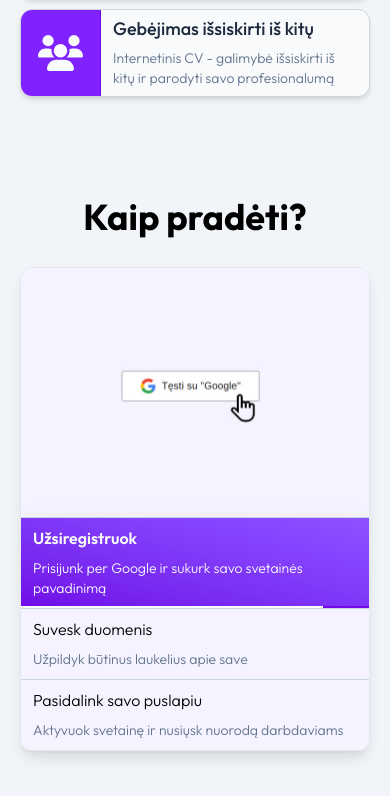
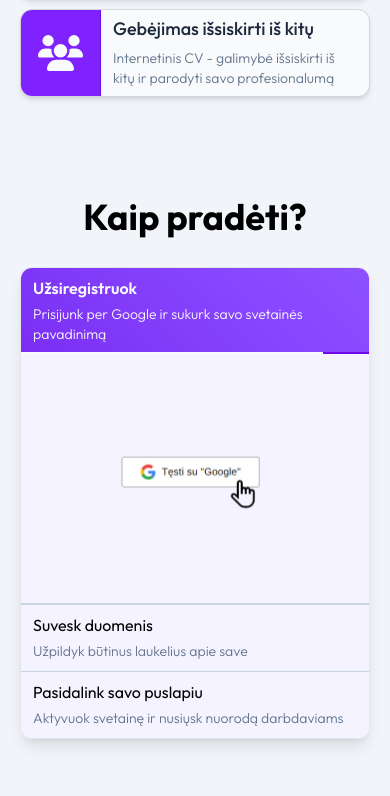
Before and after one commit to vytascepulis/mano-cv, a Next.js app: page /home in a window 390 px wide. Shown: the part 1662-2458 px from the top of the page. Built offline with nearby package versions, Linux system fonts and the light colour scheme; no server answers.

Commit message:
rework GetStarted on mobile

```diff
--- /dev/null
+++ b/src/hooks/useBreakpoint.ts
@@ -0,0 +1,46 @@
+import { useEffect, useState } from "react";
+
+const breakpoints = {
+  sm: 640,
+  md: 768,
+  lg: 1024,
+  xl: 1280,
+  "2xl": 1536,
+};
+
+const getBreakpoint = (screenWidth: number) => {
+  if (screenWidth > 0 && screenWidth < breakpoints.md) {
+    return "sm";
+  }
+  if (screenWidth >= breakpoints.md && screenWidth < breakpoints.lg) {
+    return "md";
+  }
+  if (screenWidth >= breakpoints.lg && screenWidth < breakpoints.xl) {
+    return "lg";
+  }
+  if (screenWidth >= breakpoints.xl && screenWidth < breakpoints["2xl"]) {
+    return "xl";
+  }
+  if (screenWidth >= breakpoints["2xl"]) {
+    return "2xl";
+  }
+};
+
+function useBreakpoint() {
+  const [width, setWidth] = useState(
+    typeof window !== "undefined" ? window.innerWidth : 0,
+  );
+
+  useEffect(() => {
+    const handleResize = () => setWidth(window.innerWidth);
+
+    handleResize();
+    window.addEventListener("resize", handleResize);
+
+    return () => window.removeEventListener("resize", handleResize);
+  }, []);
+
+  return getBreakpoint(width);
+}
+
+export default useBreakpoint;
--- /dev/null
+++ b/src/hooks/useIntersectionObserver.ts
@@ -0,0 +1,42 @@
+import { useEffect, useRef, useState } from "react";
+
+interface Props {
+  onEnter?: () => void;
+  onLeave?: () => void;
+  options?: IntersectionObserverInit;
+}
+
+const useIntersectionObserver = ({ onEnter, onLeave, options = {} }: Props) => {
+  const refElement = useRef<null | Element>(null);
+  const [isIntersecting, setIntersecting] = useState(false);
+
+  useEffect(() => {
+    const observer = new IntersectionObserver(([entry]) => {
+      setIntersecting(entry.isIntersecting);
+
+      if (entry.isIntersecting) {
+        onEnter?.();
+      }
+
+      if (!entry.isIntersecting) {
+        onLeave?.();
+      }
+    }, options);
+
+    const el = refElement.current;
+
+    if (el) {
+      observer.observe(el);
+    }
+
+    return () => {
+      if (el) {
+        observer.unobserve(el);
+      }
+    };
+  }, [options]);
+
+  return { refElement, isIntersecting };
+};
+
+export default useIntersectionObserver;
--- a/src/pages/home/GetStarted/ListItem.tsx
+++ b/src/pages/home/GetStarted/ListItem.tsx
@@ -13,11 +13,18 @@ export const ITEM_DELAY = 7000;
 interface Props {
   setActive: () => void;
   isActive: boolean;
-  isPaused: boolean;
   item: IListItem;
+  timerRunning: boolean;
+  isMobile?: boolean;
 }
 
-const ListItem = ({ setActive, isActive, isPaused, item }: Props) => {
+const ListItem = ({
+  setActive,
+  isActive,
+  item,
+  timerRunning,
+  isMobile,
+}: Props) => {
   const itemClasses =
     "cursor-pointer flex flex-col justify-between bg-violet-50 transition-colors hover:bg-violet-100";
   const activeItemClasses =
@@ -36,8 +43,8 @@ const ListItem = ({ setActive, isActive, isPaused, item }: Props) => {
       <div className={twMerge(itemContentClasses)}>
         <p
           className={twMerge(
-            "mb-2 text-base font-light md:text-lg",
-            isActive && "font-semibold",
+            "mb-1 text-base font-normal md:mb-2 md:text-lg md:font-light",
+            isActive && "font-semibold!",
           )}
         >
           {item.title}
@@ -62,12 +69,21 @@ const ListItem = ({ setActive, isActive, isPaused, item }: Props) => {
             style={{ animationDuration: `${ITEM_DELAY}ms` }}
             className={twMerge(
               style.progress,
-              isPaused && style.paused,
+              !timerRunning && style.paused,
               `bg-light h-full`,
             )}
           />
         )}
       </div>
+      {isActive && isMobile && (
+        <div className="h-auto shrink-0 grow-0 border-r-0 border-b border-slate-300 md:h-[350px] md:border-r md:border-b-0">
+          <img
+            className="max-h-full w-full object-cover object-center"
+            src={item.image}
+            alt={item.id}
+          />
+        </div>
+      )}
     </li>
   );
 };
--- a/src/pages/home/GetStarted/index.tsx
+++ b/src/pages/home/GetStarted/index.tsx
@@ -1,4 +1,4 @@
-import { useEffect, useRef, useState } from "react";
+import { useRef, useState } from "react";
 import ListItem, {
   IListItem,
   ITEM_DELAY,
@@ -7,6 +7,8 @@ import { useGlobalContext } from "@/contexts/GlobalContext";
 import registerImg from "@/assets/register.jpg";
 import enterDataImg from "@/assets/enter-data.jpg";
 import activateImg from "@/assets/activate.jpg";
+import useIntersectionObserver from "@/hooks/useIntersectionObserver";
+import useBreakpoint from "@/hooks/useBreakpoint";
 
 const itemsList: IListItem[] = [
   {
@@ -31,24 +33,12 @@ const itemsList: IListItem[] = [
 
 const GetStarted = () => {
   const { refGetStarted } = useGlobalContext();
+
   const [activeItem, setActiveItem] = useState<IListItem>(itemsList[0]);
-  const [isPaused, setIsPaused] = useState(false);
+  const refTimerStarted = useRef(false);
   const refTimer = useRef<number | null>(null);
   const refActiveItem = useRef<IListItem>(itemsList[0]);
-  const refStartingTimer = useRef(0);
-  const refRemainingTimer = useRef(ITEM_DELAY);
-
-  const onResume = () => {
-    setIsPaused(false);
-    startTimer();
-  };
-
-  const onPause = () => {
-    setIsPaused(true);
-    window.clearTimeout(refTimer.current!);
-    const elapsed = Date.now() - refStartingTimer.current;
-    refRemainingTimer.current -= elapsed;
-  };
+  const [timerRunning, setTimerRunning] = useState(false);
 
   const setNextItem = () => {
     const activeIdx = itemsList.findIndex(
@@ -65,35 +55,48 @@ const GetStarted = () => {
       window.clearTimeout(refTimer.current);
     }
 
-    refStartingTimer.current = Date.now();
-
     refTimer.current = window.setTimeout(() => {
-      refRemainingTimer.current = ITEM_DELAY;
-
       setNextItem();
       startTimer();
-    }, refRemainingTimer.current);
+    }, ITEM_DELAY);
   };
 
+  const { refElement } = useIntersectionObserver({
+    options: {
+      threshold: 0.8,
+    },
+    onEnter: () => {
+      if (!refTimerStarted.current) {
+        console.log("start");
+        refTimerStarted.current = true;
+        setTimerRunning(true);
+        startTimer();
+      }
+    },
+  });
+
   const handleSetActive = (item: IListItem) => {
-    onPause();
     refActiveItem.current = item;
     setActiveItem(item);
-    refStartingTimer.current = 0;
-    refRemainingTimer.current = ITEM_DELAY;
-    onResume();
+    startTimer();
   };
 
-  useEffect(() => {
-    startTimer();
-  }, []);
+  const breakpoint = useBreakpoint();
+  const isMobile = breakpoint === "sm";
 
   return (
-    <div ref={refGetStarted} className="mx-auto w-full max-w-[1000px]">
+    <div
+      ref={(ref) => {
+        refGetStarted.current = ref;
+        refElement.current = ref;
+      }}
+      className="mx-auto w-full max-w-[1000px]"
+    >
       <h1 className="mb-[30px] text-center text-4xl font-bold md:mb-[70px] lg:text-6xl">
         Kaip pradėti?
       </h1>
       <div className="box-content grid min-h-[100px] grid-rows-[max-content_min-content] overflow-hidden rounded-xl border border-gray-200 shadow-lg md:grid-cols-[5fr_2fr]">
+        {!isMobile && (
           <div className="h-auto shrink-0 grow-0 border-r-0 border-b border-slate-300 md:h-[350px] md:border-r md:border-b-0">
             <img
               className="max-h-full w-full object-cover object-center"
@@ -101,6 +104,7 @@ const GetStarted = () => {
               alt={activeItem.id}
             />
           </div>
+        )}
         <ul className="grid w-full divide-y divide-slate-300 bg-slate-100 shadow-2xl">
           {itemsList.map((item) => {
             if (!item) return null;
@@ -112,7 +116,8 @@ const GetStarted = () => {
                 item={item}
                 isActive={isActive}
                 setActive={() => handleSetActive(item)}
-                isPaused={isPaused}
+                timerRunning={timerRunning}
+                isMobile={isMobile}
               />
             );
           })}
```
Lines whose indentation alone changed are shown as unchanged.
